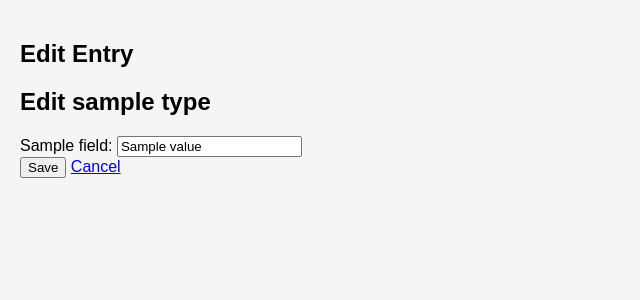
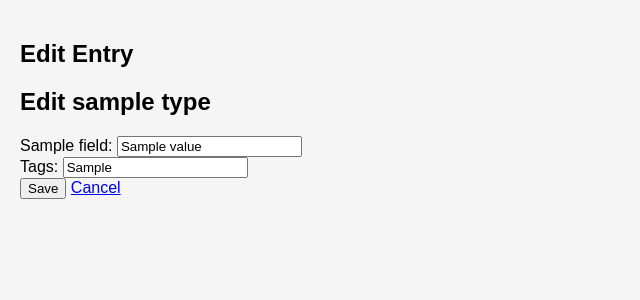
Before and after one commit to mistablasta/ohtu-miniprojekti, a Flask app: template src/templates/edit_entry.html in a window 1280 px wide. Shown: the top 300 px of the page, without its empty margins (0-640 px from the left). Run offline with Flask 3, Linux system fonts and the light colour scheme; the template is opened without the code that fills it: most values are stand-ins (such as "Sample title", 1, 10 or a date in 2020).

Commit message:
feat: add tags input field to edit entry form

```diff
--- a/src/templates/edit_entry.html
+++ b/src/templates/edit_entry.html
@@ -24,6 +24,16 @@
 
     {% endfor %}
 
+    <div>
+        <label>Tags:</label>
+        <input
+           type="text"
+           name="tags"
+           value="{{ entry.get_tags() }}"
+           placeholder="Tag 1, Tag 2, ..."
+        >
+    </div>
+
     <button type="submit">Save</button>
     <a href="/">Cancel</a>
 
```
